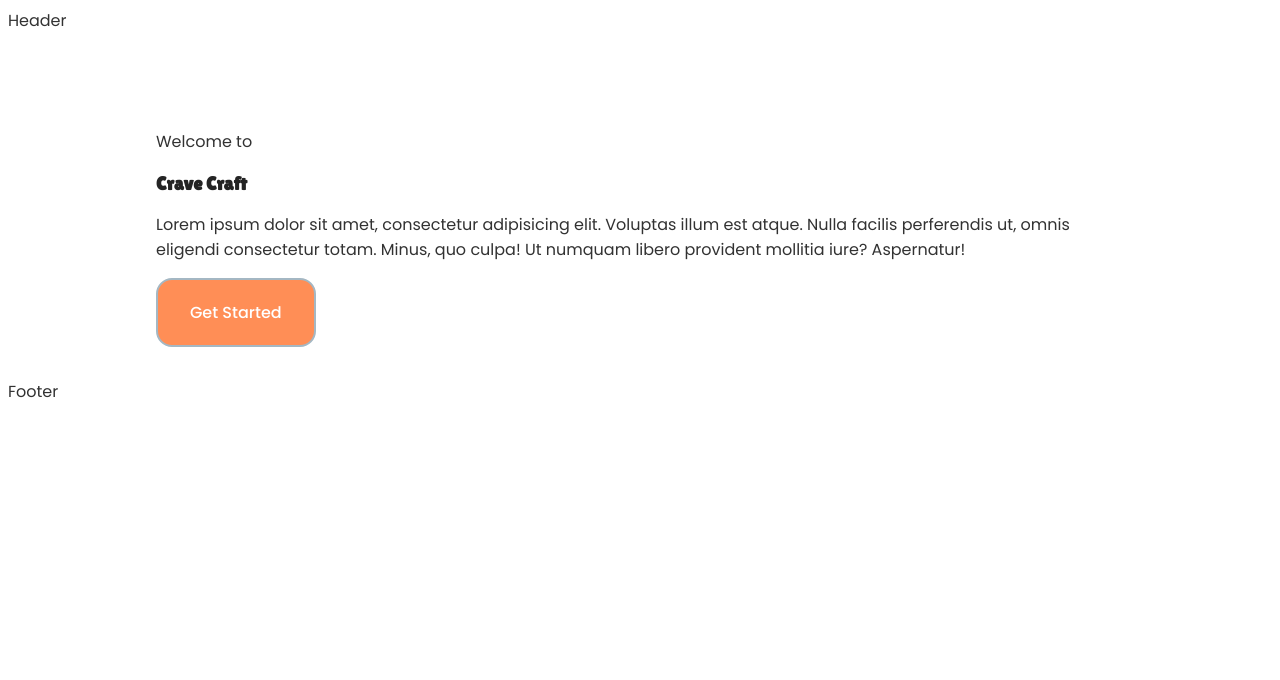
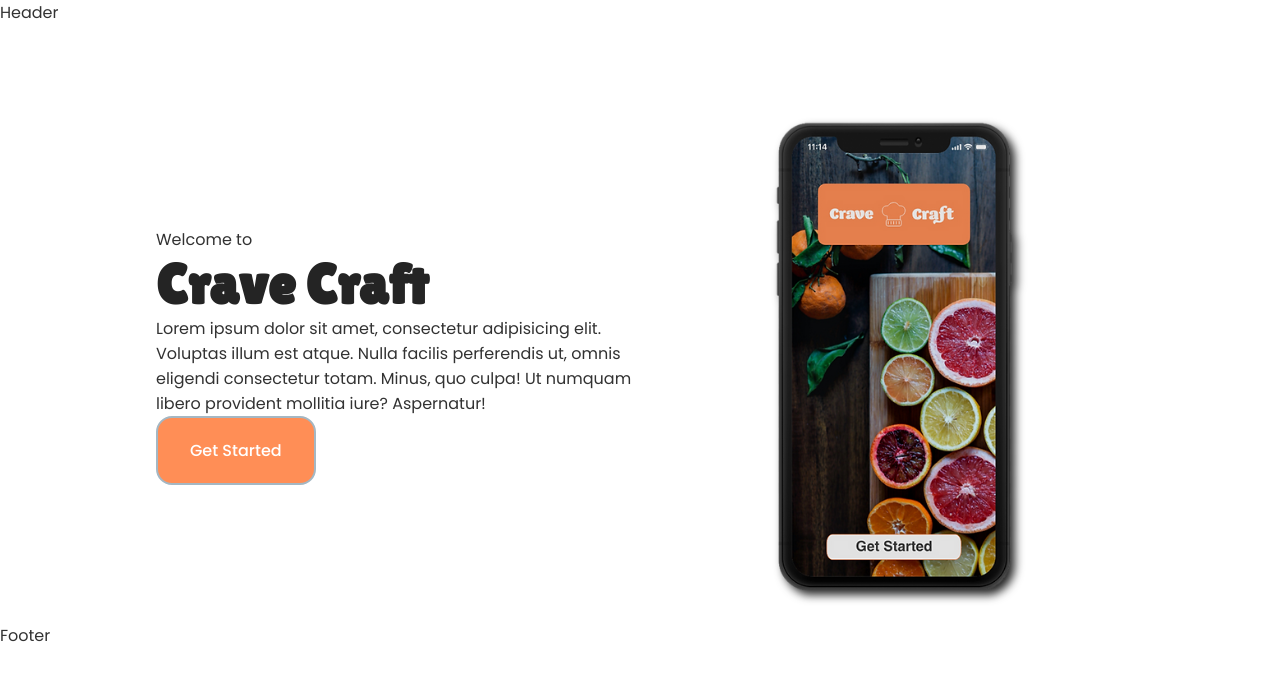
Before and after one commit to Eleoes/cravecraft-frontend, a React (Vite) app: page / in a window 1280 px wide. Shown: the top 680 px of the page. Built offline with nearby package versions, Linux system fonts and the light colour scheme.

Commit message:
wip: Home page

```diff
--- a/src/index.css
+++ b/src/index.css
@@ -55,8 +55,8 @@
 }
 /*=============== BASE ===============*/
 * {
-  /* margin: 0;
-  padding: 0; */
+  margin: 0;
+  padding: 0;
   box-sizing: border-box;
 }
 
--- a/src/index.scss
+++ b/src/index.scss
@@ -66,8 +66,8 @@
 
 /*=============== BASE ===============*/
 * {
-    /* margin: 0;
-    padding: 0; */
+    margin: 0;
+    padding: 0;
     box-sizing: border-box;
 }
 
--- a/src/pages/Home/Home.jsx
+++ b/src/pages/Home/Home.jsx
@@ -1,14 +1,22 @@
 import { Link } from 'react-router-dom';
 import "./home.scss";
+import CCPhone from "../../assets/images/CC_Phone.png"
 
 const Home = () => {
     return (
         <section className="section">
             <article className="container">
-                <span>Welcome to</span>
-                <h1 className="logo">Crave Craft</h1>
-                <p>Lorem ipsum dolor sit amet, consectetur adipisicing elit. Voluptas illum est atque. Nulla facilis perferendis ut, omnis eligendi consectetur totam. Minus, quo culpa! Ut numquam libero provident mollitia iure? Aspernatur!</p>
-                <button className="primary">Get Started</button>
+                <div className="home__content grid">
+                    <div className="home__welcome">
+                        <span>Welcome to</span>
+                        <h1 className="home__logo logo">Crave Craft</h1>
+                        <p>Lorem ipsum dolor sit amet, consectetur adipisicing elit. Voluptas illum est atque. Nulla facilis perferendis ut, omnis eligendi consectetur totam. Minus, quo culpa! Ut numquam libero provident mollitia iure? Aspernatur!</p>
+                        <Link to="/#">
+                            <button className="home__button primary" >Get Started</button>
+                        </Link>
+                    </div>
+                    <img className="home__img" src={CCPhone} alt="Crave Craft app on smartphone" />
+                </div>
             </article>
         </section>
     )
--- a/src/pages/Home/home.css
+++ b/src/pages/Home/home.css
@@ -1 +1,28 @@
-/*# sourceMappingURL=home.css.map */
+img {
+  filter: drop-shadow(5px 5px 5px #222);
+}
+
+.home__content {
+  grid-template-columns: 50% repeat(1, 1fr);
+  -moz-column-gap: 1.25rem;
+       column-gap: 1.25rem;
+  align-items: center;
+}
+
+.home__content {
+  height: 100%;
+}
+
+.home__image {
+  padding-top: 5rem;
+  width: 220px;
+  height: 220px;
+}
+
+.home__logo {
+  font-size: var(--big-font-size);
+}
+
+.home__button {
+  bottom: 0;
+}/*# sourceMappingURL=home.css.map */
--- a/src/pages/Home/home.scss
+++ b/src/pages/Home/home.scss
@@ -0,0 +1,27 @@
+img {
+    filter: drop-shadow(5px 5px 5px #222);
+}
+
+.home__content {
+    grid-template-columns: 50% repeat(1,1fr);
+    column-gap: 1.25rem;
+    align-items: center;
+}
+
+.home__content {
+    height: 100%;
+}
+
+.home__image {
+    padding-top: 5rem;
+    width: 220px;
+    height: 220px;
+}
+
+.home__logo {
+    font-size: var(--big-font-size);;
+}
+
+.home__button {
+    bottom: 0;
+}
```
Also changed, not shown: 2 other files (tests, documents, lock files or other folders).
